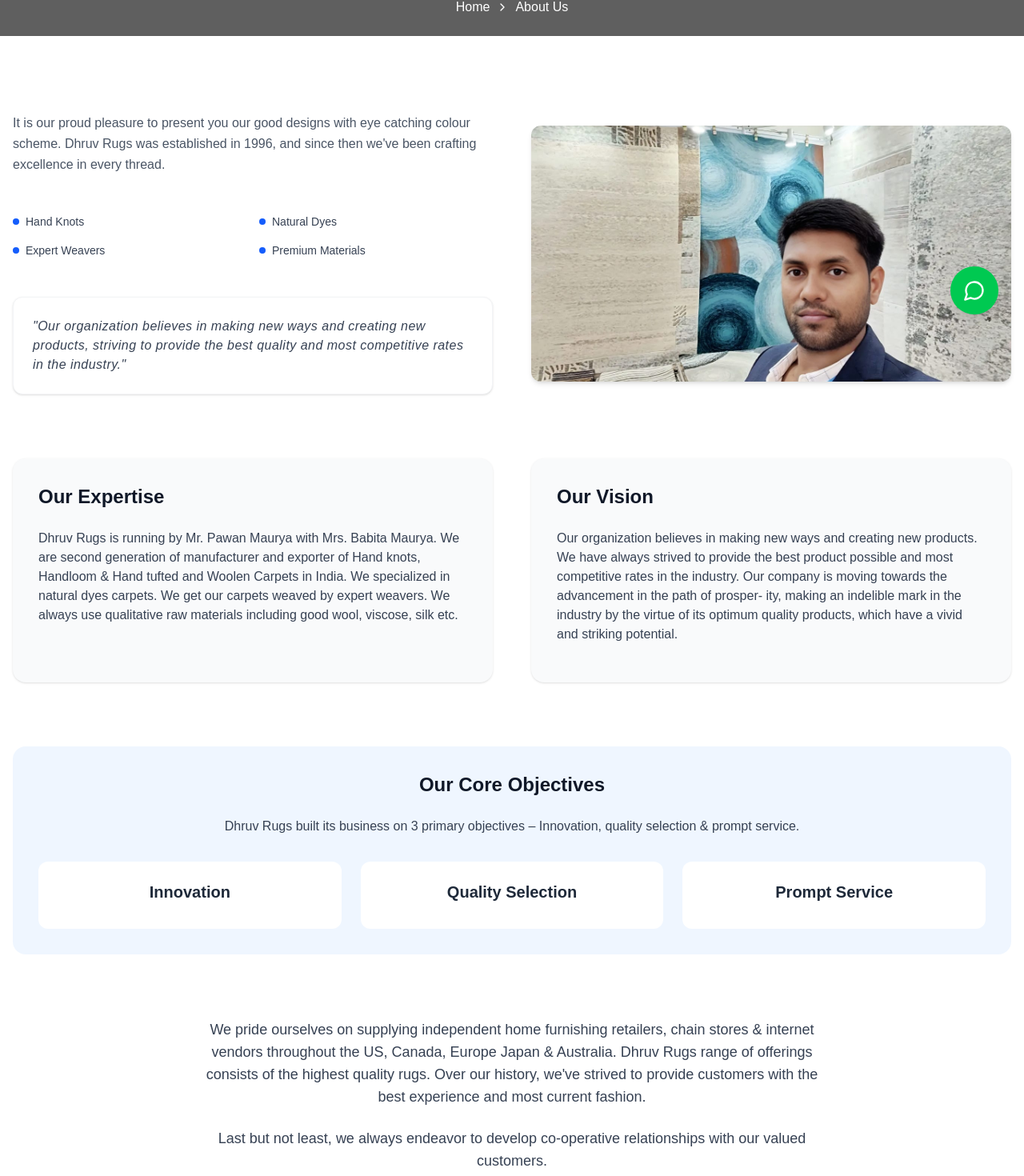
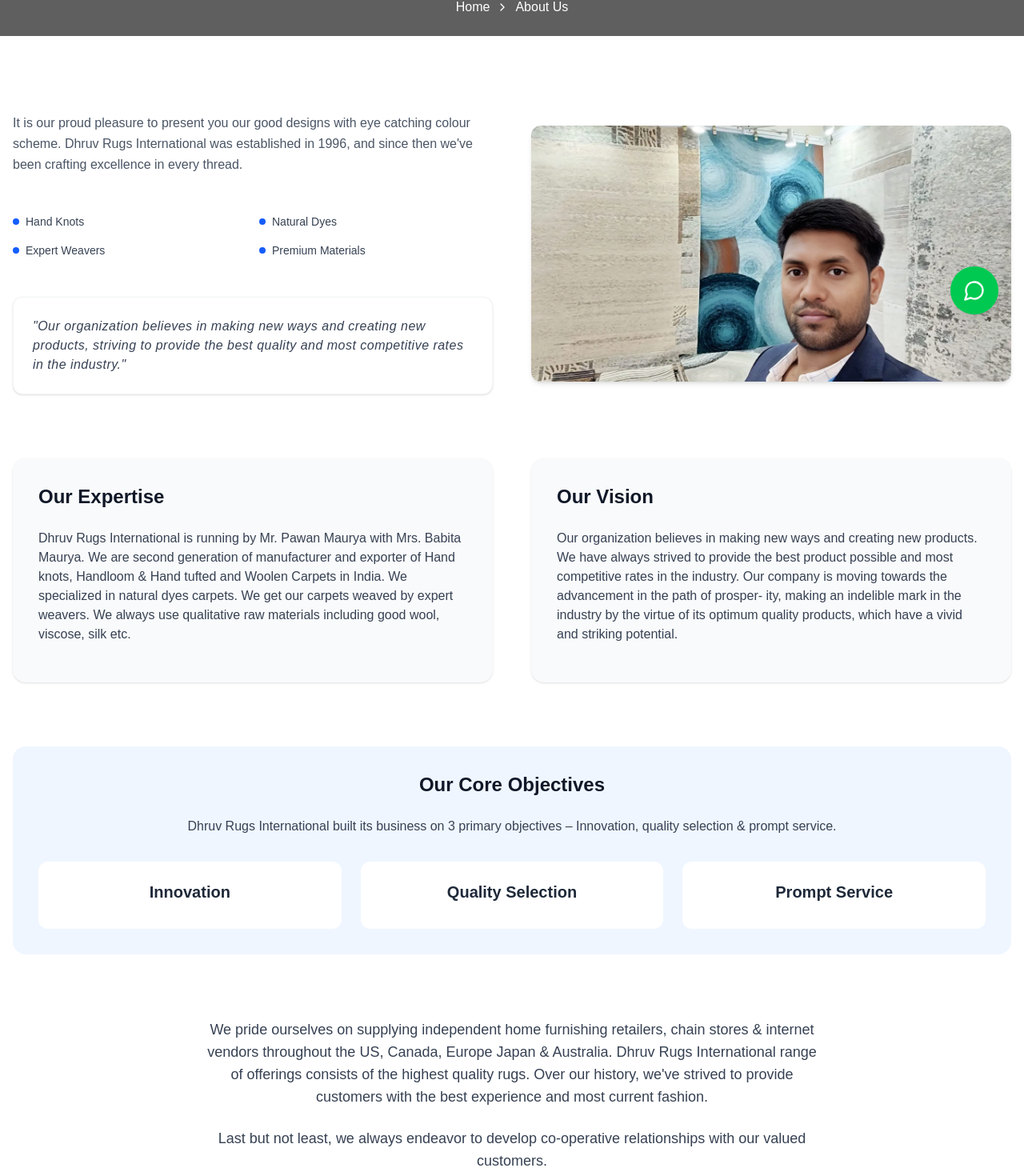
Before and after one commit to MetaverseTech1/phenix_carpet, a Next.js app: page /about in a window 1280 px wide. Shown: the part 375-1845 px from the top of the page at 80% size. Built offline with nearby package versions, Linux system fonts and the light colour scheme; grey boxes are pictures that could not be loaded.

Commit message:
update_to_dhruv_rugs_international

```diff
--- a/src/app/about/page.js
+++ b/src/app/about/page.js
@@ -23,7 +23,7 @@ const AboutPage = ({ teamMembers }) => {
       icon: <Heart className="w-12 h-12 text-red-600" />,
       title: "Social Accountability",
       content:
-        "Dhruv Rugs is equally passionate about discharging its social obligations as it is about retaining its position in the world market as a leading manufacturer and exporter of woolen, silk, viscose and cotton carpets from India. The company is committed to contributing to various social causes.",
+        "Dhruv Rugs International is equally passionate about discharging its social obligations as it is about retaining its position in the world market as a leading manufacturer and exporter of woolen, silk, viscose and cotton carpets from India. The company is committed to contributing to various social causes.",
     },
   ];
 
@@ -85,7 +85,7 @@ const AboutPage = ({ teamMembers }) => {
           <div className="space-y-6">
             <p className="text-gray-600 leading-relaxed">
               It is our proud pleasure to present you our good designs with eye
-              catching colour scheme. Dhruv Rugs was established in 1996,
+              catching colour scheme. Dhruv Rugs International was established in 1996,
               and since then we've been crafting excellence in every thread.
             </p>
 
@@ -137,7 +137,7 @@ const AboutPage = ({ teamMembers }) => {
               Our Expertise
             </h3>
             <p className="text-gray-700 mb-4">
-              Dhruv Rugs is running by Mr. Pawan Maurya with Mrs. Babita
+              Dhruv Rugs International is running by Mr. Pawan Maurya with Mrs. Babita
               Maurya. We are second generation of manufacturer and exporter of
               Hand knots, Handloom & Hand tufted and Woolen Carpets in India.
               We specialized in natural dyes carpets. We get our carpets weaved
@@ -168,7 +168,7 @@ const AboutPage = ({ teamMembers }) => {
               Our Core Objectives
             </h3>
             <p className="text-gray-700 text-center mb-8">
-              Dhruv Rugs built its business on 3 primary objectives –
+              Dhruv Rugs International built its business on 3 primary objectives –
               Innovation, quality selection & prompt service.
             </p>
             <div className="grid md:grid-cols-3 gap-6">
@@ -194,7 +194,7 @@ const AboutPage = ({ teamMembers }) => {
             <p className="text-lg text-gray-700 mb-6">
               We pride ourselves on supplying independent home furnishing
               retailers, chain stores & internet vendors throughout the US,
-              Canada, Europe Japan & Australia. Dhruv Rugs range of
+              Canada, Europe Japan & Australia. Dhruv Rugs International range of
               offerings consists of the highest quality rugs. Over our history,
               we've strived to provide customers with the best experience and
               most current fashion.
--- a/src/app/contact/page.js
+++ b/src/app/contact/page.js
@@ -19,7 +19,7 @@ const ContactPage = () => {
     {
       icon: <Mail className="w-6 h-6" />,
       title: "Email Us",
-      details: ["info@dhruvrugs.global", "trade@dhruvrugs.global"],
+      details: ["info@dhruvrugs.global"],
       description: "We'll respond within 24 hours",
       gradient: "from-purple-400 to-pink-500",
     },
--- a/src/app/layout.js
+++ b/src/app/layout.js
@@ -6,14 +6,14 @@ import './globals.css'
 
 export const metadata = {
   title: {
-    default: 'Dhruv Rugs - Luxury Carpets & Rugs',
-    template: '%s | Dhruv Rugs'
+    default: 'Dhruv Rugs International - Luxury Carpets & Rugs',
+    template: '%s | Dhruv Rugs International'
   },
   description: 'Premium luxury carpets and rugs manufacturer since 1996. Hand-knotted, hand-tufted, and handloom carpets for hospitality and residential spaces. Export quality from India.',
   keywords: 'luxury carpets, hand knotted rugs, hospitality carpets, premium rugs, Indian carpets, wool carpets, silk carpets, carpet manufacturer, carpet exporter',
-  authors: [{ name: 'Dhruv Rugs' }],
-  creator: 'Dhruv Rugs',
-  publisher: 'Dhruv Rugs',
+  authors: [{ name: 'Dhruv Rugs International' }],
+  creator: 'Dhruv Rugs International',
+  publisher: 'Dhruv Rugs International',
   metadataBase: new URL('https://www.dhruvrugs.global'),
   alternates: {
     canonical: '/',
@@ -22,21 +22,21 @@ export const metadata = {
     type: 'website',
     locale: 'en_US',
     url: 'https://www.dhruvrugs.global',
-    title: 'Dhruv Rugs - Luxury Carpets & Rugs',
+    title: 'Dhruv Rugs International - Luxury Carpets & Rugs',
     description: 'Premium luxury carpets and rugs manufacturer since 1996. Hand-knotted, hand-tufted, and handloom carpets for hospitality and residential spaces.',
-    siteName: 'Dhruv Rugs',
+    siteName: 'Dhruv Rugs International',
     images: [
       {
         url: '/images/001_1.jpg',
         width: 1200,
         height: 630,
-        alt: 'Dhruv Rugs - Luxury Carpets',
+        alt: 'Dhruv Rugs International - Luxury Carpets',
       },
     ],
   },
   twitter: {
     card: 'summary_large_image',
-    title: 'Dhruv Rugs - Luxury Carpets & Rugs',
+    title: 'Dhruv Rugs International - Luxury Carpets & Rugs',
     description: 'Premium luxury carpets and rugs manufacturer since 1996. Hand-knotted, hand-tufted, and handloom carpets.',
     images: ['/images/001_1.jpg'],
   },
@@ -75,7 +75,7 @@ export default function RootLayout({ children }) {
             __html: JSON.stringify({
               "@context": "https://schema.org",
               "@type": "LocalBusiness",
-              "name": "Dhruv Rugs",
+              "name": "Dhruv Rugs International",
               "description": "Premium luxury carpets and rugs manufacturer since 1996",
               "url": "https://www.dhruvrugs.global",
               "telephone": "+91-9454049020",
--- a/src/components/common/QuoteRequestForm.jsx
+++ b/src/components/common/QuoteRequestForm.jsx
@@ -53,7 +53,7 @@ Order Requirements:
 - Quantity: ${formData.quantity}
 - Additional Requirements: ${formData.additionalRequirements || 'None'}
 
-This is a quote request from Dhruv Rugss website.
+This is a quote request from Dhruv Rugs Internationals website.
     `.trim();
   };
 
--- a/src/components/home/AboutSiteSection.jsx
+++ b/src/components/home/AboutSiteSection.jsx
@@ -13,7 +13,7 @@ const AboutSiteSection = () => {
           {/* Header */}
           <div className="text-center mb-12">
             <h2 className="text-2xl md:text-3xl font-bold mb-4 text-gray-900">
-              Dhruv Rugs
+              Dhruv Rugs International
             </h2>
             <div className="flex justify-center items-center gap-2 mb-6">
               <div className="h-px w-12 bg-gray-300"></div>
--- a/src/components/home/AboutUsSection.jsx
+++ b/src/components/home/AboutUsSection.jsx
@@ -31,7 +31,7 @@ const AboutUsSection = () => {
           <div className="space-y-6">
             <p className="text-gray-600 leading-relaxed">
               It is our proud pleasure to present you our good designs with eye
-              catching colour scheme. Dhruv Rugs was established in 1996,
+              catching colour scheme. Dhruv Rugs International was established in 1996,
               and since then we've been crafting excellence in every thread.
             </p>
 
--- a/src/components/home/ProductShowcase.jsx
+++ b/src/components/home/ProductShowcase.jsx
@@ -132,7 +132,7 @@ const ProductShowcase = () => {
                 IN STOCK ---
               </div>
               <h2 className="text-2xl text-start font-bold tracking-[0.05rem] mb-4">
-                Dhruv Rugs
+                Dhruv Rugs International
               </h2>
               <p className="text-gray-600 text-start tracking-[0.03rem]">
                 Despite our extensive range of stock designs and sizes, you may
--- a/src/components/layout/Footer.jsx
+++ b/src/components/layout/Footer.jsx
@@ -35,7 +35,7 @@ const Footer = () => {
           <div className="space-y-4 flex justify-center flex-col">
             <Image
               src="/images/LOGO3210.jpg"
-              alt="Dhruv Rugs"
+              alt="Dhruv Rugs International"
               width={200}
               height={64}
               className="object-contain h-16"
@@ -175,11 +175,11 @@ const Footer = () => {
         <div className="max-w-7xl mx-auto px-4 py-6">
           <div className="text-center space-y-4">
             <p className="text-sm text-slate-400">
-              Copyright © {new Date().getFullYear()} Dhruv Rugs, All
+              Copyright © {new Date().getFullYear()} Dhruv Rugs International, All
               Rights Reserved.
             </p>
             <p className="text-xs text-slate-500 leading-relaxed max-w-4xl mx-auto">
-              Dhruv Rugs, India&apos;s Largest Manufacturer of Rugs/Carpets,
+              Dhruv Rugs International, India&apos;s Largest Manufacturer of Rugs/Carpets,
               Woolen Carpet Manufacturers, Hand Knotted Rugs Carpet Manufacturer
               and Exporter in India, Indoor Carpet Manufacturers, Carpet
               Manufacturers in India, Outdoor Carpet Manufacturers, Carpet
```
Also changed, not shown: public/robots.txt, 1 other file (tests, documents, lock files or other folders).
